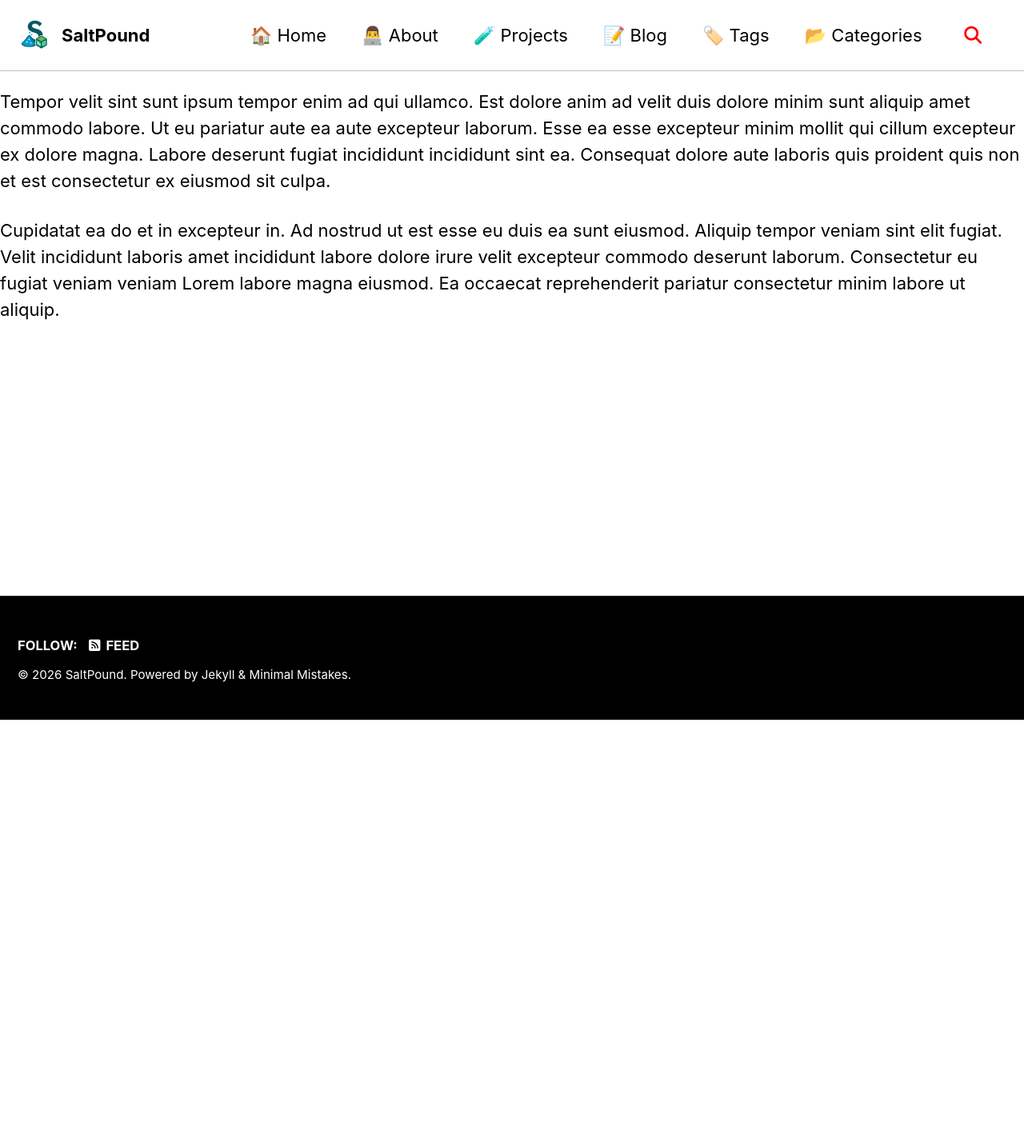
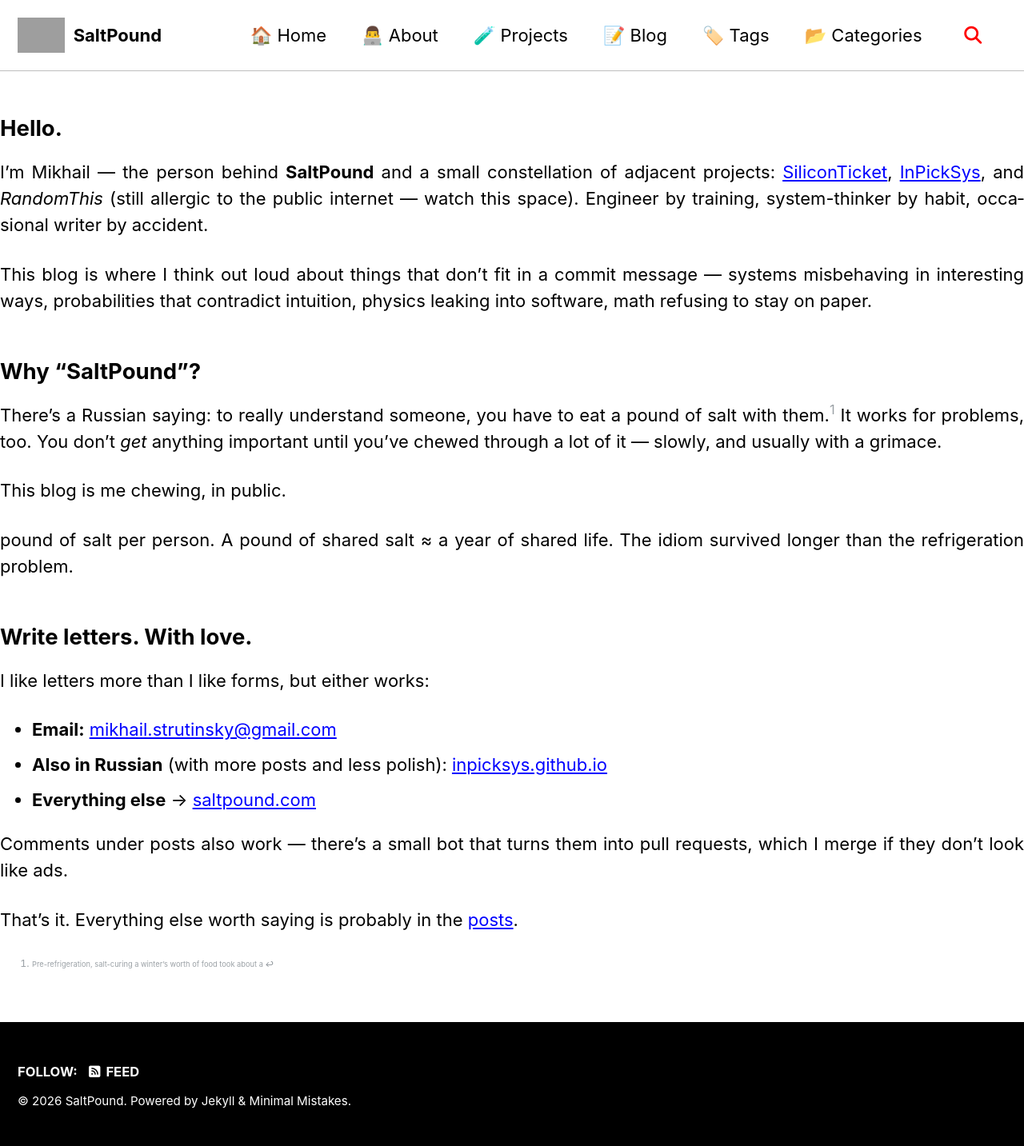
Before and after one commit to SaltPound/SaltPound.github.io, a Jekyll site: the page built from _pages/about.md, in a window 1280 px wide. Shown: the whole page at 80% size. Built offline with Jekyll 4.4.1, drawn with Linux system fonts in a browser that asks for light colours; cached includes are drawn as plain includes; our own code applies the rules of GitHub Pages for plain Markdown files; before the commit the page ends 900 px from its top, so only the background shows below that; grey boxes are pictures that could not be loaded.

Commit message:
updates of about etc

```diff
--- a/_config.yml
+++ b/_config.yml
@@ -26,7 +26,7 @@ url                      : "https://saltpound.github.io"
 baseurl                  : ""
 repository               : "saltpound/saltpound.github.io"
 teaser                   : # path of fallback teaser image, e.g. "/assets/images/500x300.png"
-logo                     : /assets/images/logo.png
+logo                     : /assets/images/saltpound-mark.png
 masthead_title           : # overrides the website title displayed in the masthead, use " " for no title
 # breadcrumbs            : false # true, false (default)
 words_per_minute         : 200
@@ -97,7 +97,7 @@ facebook:
   username               :
   app_id                 :
   publisher              :
-og_image                 : # Open Graph/Twitter default site image
+og_image                 : /assets/images/saltpound-og.png # Open Graph/Twitter default site image (1200×630)
 # For specifying social profiles
 # - https://developers.google.com/structured-data/customize/social-profiles
 social:
@@ -119,29 +119,26 @@ icon:  🧂️ # the emoji used as the favicon (alternatively, provide image nam
 # Site Author
 author:
   name             : "Mikhail Strutinsky"
-  avatar           : # path of avatar image, e.g. "/assets/images/bio-photo.jpg"
-  bio              : ""
-  location         : "Somewhere"
-  email            :
+  avatar           : "/assets/images/new_profile.jpg"
+  bio              : "Engineer by training, system-thinker by habit, occasional writer by accident."
+  location         : "Somewhere, probably"
+  email            : "mikhail.strutinsky@gmail.com"
   links:
     - label: "Email"
       icon: "fas fa-fw fa-envelope-square"
-      # url: "mailto:your.name@email.com"
-    - label: "Website"
-      icon: "fas fa-fw fa-link"
-      # url: "https://your-website.com"
-    - label: "Twitter"
-      icon: "fab fa-fw fa-twitter-square"
-      # url: "https://twitter.com/"
-    - label: "Facebook"
-      icon: "fab fa-fw fa-facebook-square"
-      # url: "https://facebook.com/"
+      url: "mailto:mikhail.strutinsky@gmail.com"
     - label: "GitHub"
       icon: "fab fa-fw fa-github"
-      # url: "https://github.com/"
-    - label: "Instagram"
-      icon: "fab fa-fw fa-instagram"
-      # url: "https://instagram.com/"
+      url: "https://github.com/saltpound"
+    - label: "LinkedIn"
+      icon: "fab fa-fw fa-linkedin"
+      url: "https://www.linkedin.com/in/mikhail-s-996581a5/"
+    - label: "Medium"
+      icon: "fab fa-fw fa-medium"
+      url: "https://medium.com/@strmisha.s"
+    - label: "In Russian"
+      icon: "fas fa-fw fa-language"
+      url: "https://inpicksys.github.io"
 
 # Site Footer
 footer:
--- a/_includes/head/custom.html
+++ b/_includes/head/custom.html
@@ -1,6 +1,9 @@
 <!-- start custom head snippets -->
 
-<!-- insert favicons. use https://realfavicongenerator.net/ -->
+<!-- Favicon. For a full set (apple-touch, sizes, manifest, etc.) regenerate
+     via https://realfavicongenerator.net/ and drop the output into /assets/images/. -->
+<link rel="icon" type="image/png" href="{{ '/assets/images/saltpound-mark.png' | relative_url }}">
+<link rel="apple-touch-icon" href="{{ '/assets/images/saltpound-mark.png' | relative_url }}">
 
 <!-- MathJax 3 — renders inline \(...\) and display \[...\] / $$...$$ LaTeX
      (kramdown with math_engine: null emits \(...\) / \[...\] from $...$ source) -->
--- a/_pages/about.md
+++ b/_pages/about.md
@@ -1,8 +1,46 @@
 ---
 permalink: /about/
 title: "About"
+author_profile: true
+classes: justified
 ---
 
-Tempor velit sint sunt ipsum tempor enim ad qui ullamco. Est dolore anim ad velit duis dolore minim sunt aliquip amet commodo labore. Ut eu pariatur aute ea aute excepteur laborum. Esse ea esse excepteur minim mollit qui cillum excepteur ex dolore magna. Labore deserunt fugiat incididunt incididunt sint ea. Consequat dolore aute laboris quis proident quis non et est consectetur ex eiusmod sit culpa.
+## Hello.
 
-Cupidatat ea do et in excepteur in. Ad nostrud ut est esse eu duis ea sunt eiusmod. Aliquip tempor veniam sint elit fugiat. Velit incididunt laboris amet incididunt labore dolore irure velit excepteur commodo deserunt laborum. Consectetur eu fugiat veniam veniam Lorem labore magna eiusmod. Ea occaecat reprehenderit pariatur consectetur minim labore ut aliquip.
+I'm Mikhail — the person behind **SaltPound** and a small constellation of
+adjacent projects: [SiliconTicket](https://snticket.com),
+[InPickSys](https://inpicksys.github.io), and *RandomThis* (still allergic to
+the public internet — watch this space). Engineer by training, system-thinker
+by habit, occasional writer by accident.
+
+This blog is where I think out loud about things that don't fit in a commit
+message — systems misbehaving in interesting ways, probabilities that
+contradict intuition, physics leaking into software, math refusing to stay on
+paper.
+
+## Why "SaltPound"?
+
+There's a Russian saying: to really understand someone, you have to eat a pound
+of salt with them.[^1] It works for problems, too. You don't *get* anything
+important until you've chewed through a lot of it — slowly, and usually with a
+grimace.
+
+This blog is me chewing, in public.
+
+[^1]: Pre-refrigeration, salt-curing a winter's worth of food took about a
+pound of salt per person. A pound of shared salt ≈ a year of shared life. The
+idiom survived longer than the refrigeration problem.
+
+## Write letters. With love.
+
+I like letters more than I like forms, but either works:
+
+- **Email:** <a href="mailto:mikhail.strutinsky@gmail.com">mikhail.strutinsky@gmail.com</a>
+- **Also in Russian** (with more posts and less polish):
+  [inpicksys.github.io](https://inpicksys.github.io)
+- **Everything else** → [saltpound.com](https://saltpound.com)
+
+Comments under posts also work — there's a small bot that turns them into pull
+requests, which I merge if they don't look like ads.
+
+That's it. Everything else worth saying is probably in the [posts](/).
```
